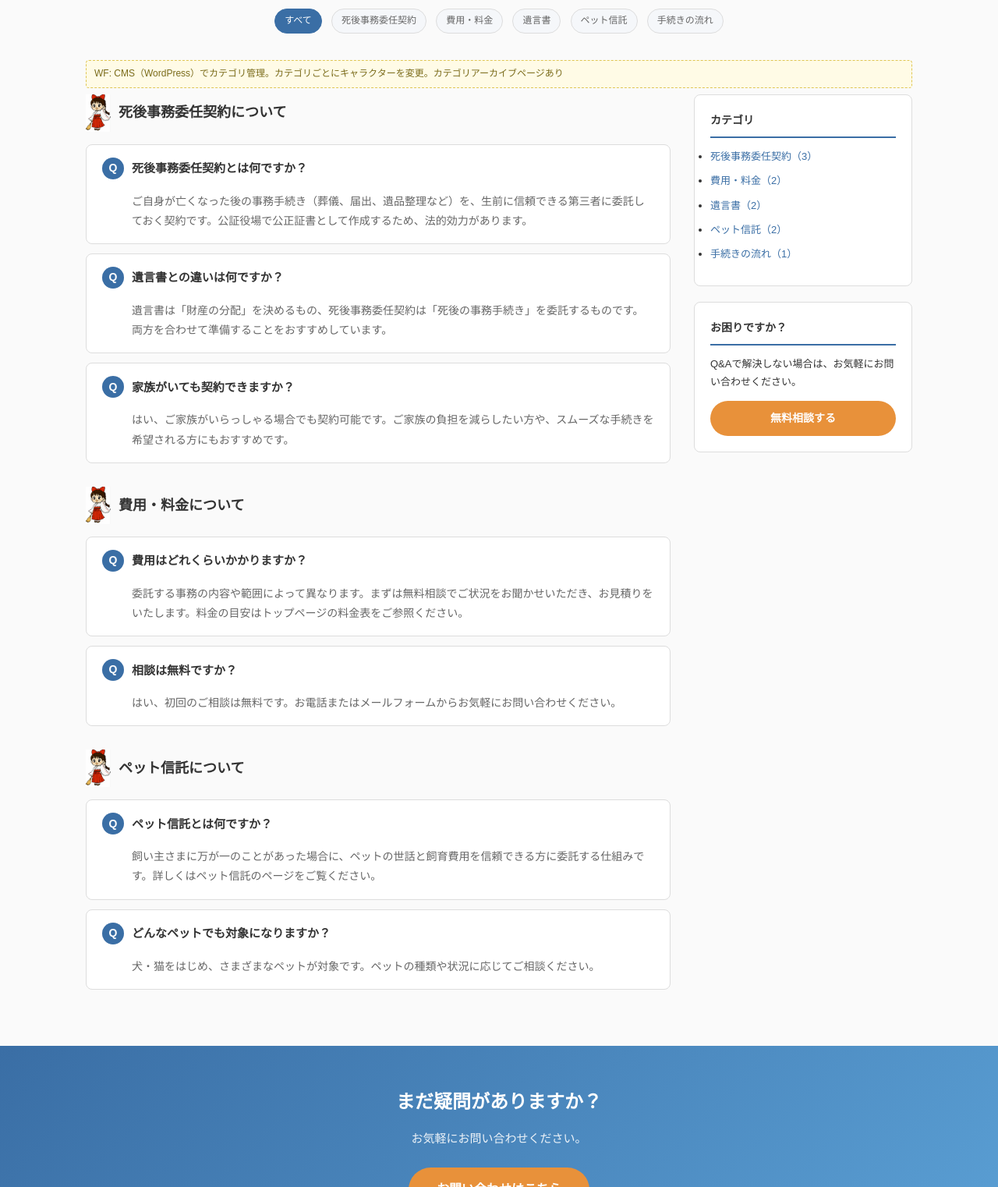
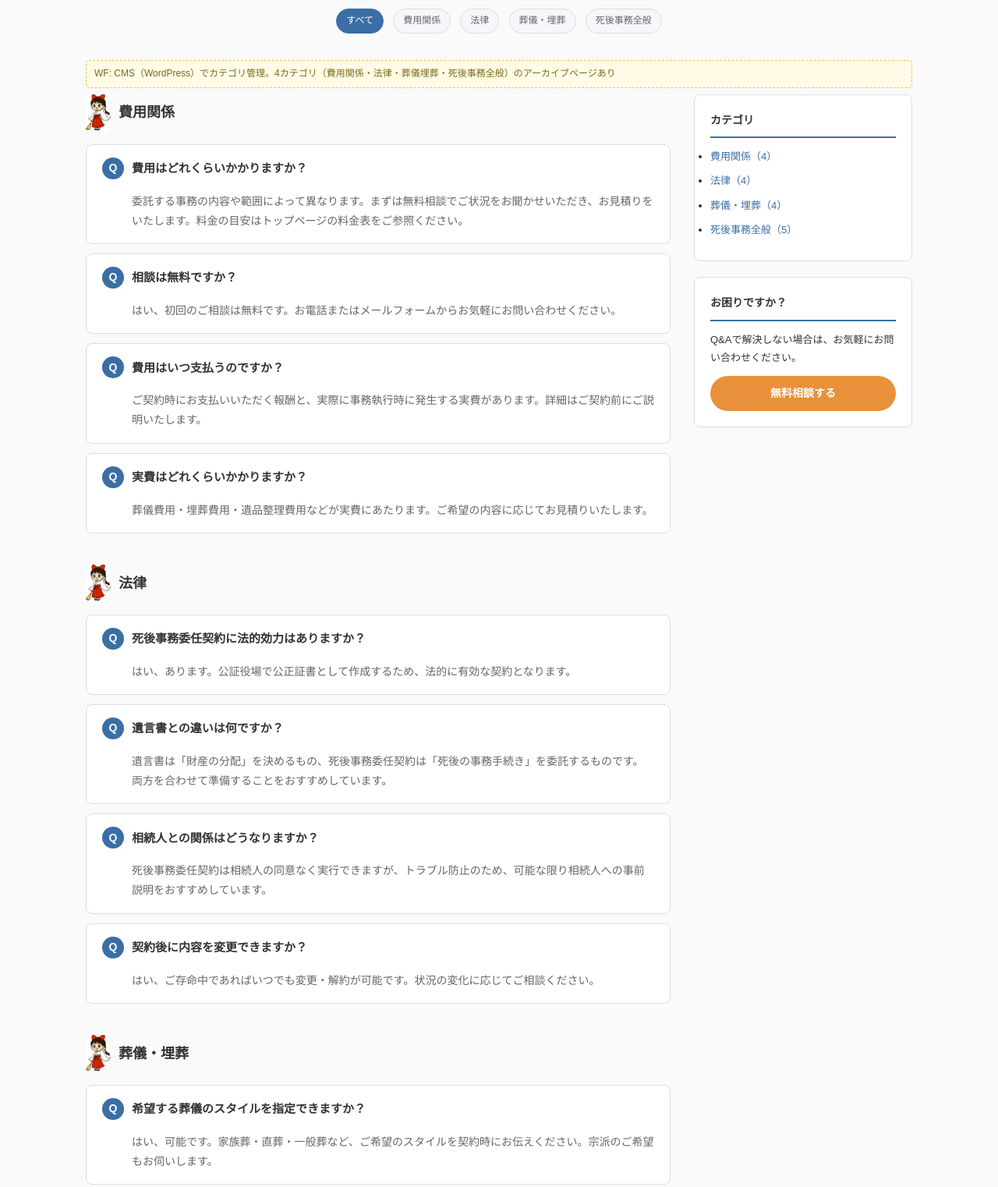
Before and after one commit to ryusei-ops/shigojumu-wireframe, a plain HTML site: page qa.html in a window 1280 px wide. Shown: the part 280-1802 px from the top of the page at 78% size. Drawn offline with Linux system fonts and the light colour scheme.

Commit message:
Q&Aカテゴリを4つに再構成（費用関係・法律・葬儀埋葬・死後事務全般）、レクチャー→5分でわかる死後事務委任契約

```diff
--- a/qa.html
+++ b/qa.html
@@ -11,7 +11,7 @@
 <header class="site-header">
   <div class="header-inner">
     <a href="index.html" class="site-logo"><div class="logo-placeholder">LOGO</div><div>行政書士法人 神楽坂法務合同事務所<span>死後事務委任契約 専門サイト</span></div></a>
-    <nav class="global-nav"><ul><li><a href="about-shigojumu.html">死後事務とは</a></li><li><a href="lecture.html">レクチャー</a></li><li><a href="pet-trust.html">ペット信託</a></li><li><a href="qa.html">Q&A</a></li><li><a href="office.html">事務所概要</a></li><li><a href="contact.html" class="header-cta">無料相談</a></li></ul></nav>
+    <nav class="global-nav"><ul><li><a href="about-shigojumu.html">死後事務とは</a></li><li><a href="lecture.html">5分でわかる死後事務委任契約</a></li><li><a href="pet-trust.html">ペット信託</a></li><li><a href="qa.html">Q&A</a></li><li><a href="office.html">事務所概要</a></li><li><a href="contact.html" class="header-cta">無料相談</a></li></ul></nav>
     <button class="nav-toggle" aria-label="メニュー">&#9776;</button>
   </div>
 </header>
@@ -28,67 +28,109 @@
     <!-- カテゴリフィルター -->
     <div style="text-align:center;margin-bottom:30px;">
       <span class="tag tag--active">すべて</span>
-      <span class="tag">死後事務委任契約</span>
-      <span class="tag">費用・料金</span>
-      <span class="tag">遺言書</span>
-      <span class="tag">ペット信託</span>
-      <span class="tag">手続きの流れ</span>
+      <a href="#cat-cost" class="tag">費用関係</a>
+      <a href="#cat-law" class="tag">法律</a>
+      <a href="#cat-funeral" class="tag">葬儀・埋葬</a>
+      <a href="#cat-general" class="tag">死後事務全般</a>
     </div>
-    <div class="wf-note">WF: CMS（WordPress）でカテゴリ管理。カテゴリごとにキャラクターを変更。カテゴリアーカイブページあり</div>
+    <div class="wf-note">WF: CMS（WordPress）でカテゴリ管理。4カテゴリ（費用関係・法律・葬儀埋葬・死後事務全般）のアーカイブページあり</div>
 
     <div class="content-with-sidebar">
       <div>
-        <!-- 死後事務委任契約 カテゴリ -->
-        <h2 style="font-size:18px;margin-bottom:16px;display:flex;align-items:center;gap:10px;">
+        <!-- 費用関係 -->
+        <h2 id="cat-cost" style="font-size:18px;margin-bottom:16px;display:flex;align-items:center;gap:10px;">
           <img src="images/kagura.png" alt="かぐらちゃん" style="height:48px;">
-          死後事務委任契約について
+          費用関係
+        </h2>
+
+        <div class="faq-item">
+          <div class="faq-question"><span class="q-label">Q</span>費用はどれくらいかかりますか？</div>
+          <div class="faq-answer">委託する事務の内容や範囲によって異なります。まずは無料相談でご状況をお聞かせいただき、お見積りをいたします。料金の目安はトップページの料金表をご参照ください。</div>
+        </div>
+        <div class="faq-item">
+          <div class="faq-question"><span class="q-label">Q</span>相談は無料ですか？</div>
+          <div class="faq-answer">はい、初回のご相談は無料です。お電話またはメールフォームからお気軽にお問い合わせください。</div>
+        </div>
+        <div class="faq-item">
+          <div class="faq-question"><span class="q-label">Q</span>費用はいつ支払うのですか？</div>
+          <div class="faq-answer">ご契約時にお支払いいただく報酬と、実際に事務執行時に発生する実費があります。詳細はご契約前にご説明いたします。</div>
+        </div>
+        <div class="faq-item">
+          <div class="faq-question"><span class="q-label">Q</span>実費はどれくらいかかりますか？</div>
+          <div class="faq-answer">葬儀費用・埋葬費用・遺品整理費用などが実費にあたります。ご希望の内容に応じてお見積りいたします。</div>
+        </div>
+
+        <!-- 法律 -->
+        <h2 id="cat-law" style="font-size:18px;margin:40px 0 16px;display:flex;align-items:center;gap:10px;">
+          <img src="images/kagura.png" alt="かぐらちゃん" style="height:48px;">
+          法律
+        </h2>
+
+        <div class="faq-item">
+          <div class="faq-question"><span class="q-label">Q</span>死後事務委任契約に法的効力はありますか？</div>
+          <div class="faq-answer">はい、あります。公証役場で公正証書として作成するため、法的に有効な契約となります。</div>
+        </div>
+        <div class="faq-item">
+          <div class="faq-question"><span class="q-label">Q</span>遺言書との違いは何ですか？</div>
+          <div class="faq-answer">遺言書は「財産の分配」を決めるもの、死後事務委任契約は「死後の事務手続き」を委託するものです。両方を合わせて準備することをおすすめしています。</div>
+        </div>
+        <div class="faq-item">
+          <div class="faq-question"><span class="q-label">Q</span>相続人との関係はどうなりますか？</div>
+          <div class="faq-answer">死後事務委任契約は相続人の同意なく実行できますが、トラブル防止のため、可能な限り相続人への事前説明をおすすめしています。</div>
+        </div>
+        <div class="faq-item">
+          <div class="faq-question"><span class="q-label">Q</span>契約後に内容を変更できますか？</div>
+          <div class="faq-answer">はい、ご存命中であればいつでも変更・解約が可能です。状況の変化に応じてご相談ください。</div>
+        </div>
+
+        <!-- 葬儀・埋葬 -->
+        <h2 id="cat-funeral" style="font-size:18px;margin:40px 0 16px;display:flex;align-items:center;gap:10px;">
+          <img src="images/kagura.png" alt="かぐらちゃん" style="height:48px;">
+          葬儀・埋葬
+        </h2>
+
+        <div class="faq-item">
+          <div class="faq-question"><span class="q-label">Q</span>希望する葬儀のスタイルを指定できますか？</div>
+          <div class="faq-answer">はい、可能です。家族葬・直葬・一般葬など、ご希望のスタイルを契約時にお伝えください。宗派のご希望もお伺いします。</div>
+        </div>
+        <div class="faq-item">
+          <div class="faq-question"><span class="q-label">Q</span>散骨や樹木葬も対応できますか？</div>
+          <div class="faq-answer">はい、対応可能です。散骨・樹木葬・永代供養墓など、ご希望の埋葬方法をお聞かせください。</div>
+        </div>
+        <div class="faq-item">
+          <div class="faq-question"><span class="q-label">Q</span>お墓がない場合はどうなりますか？</div>
+          <div class="faq-answer">お墓がない方でも、永代供養・納骨堂・散骨などの選択肢があります。ご希望に応じて手配いたします。</div>
+        </div>
+        <div class="faq-item">
+          <div class="faq-question"><span class="q-label">Q</span>遺骨を特定の場所に納めたいのですが？</div>
+          <div class="faq-answer">ご希望の場所・方法に合わせて対応いたします。詳細は事前にお伺いしておきます。</div>
+        </div>
+
+        <!-- 死後事務全般 -->
+        <h2 id="cat-general" style="font-size:18px;margin:40px 0 16px;display:flex;align-items:center;gap:10px;">
+          <img src="images/kagura.png" alt="かぐらちゃん" style="height:48px;">
+          死後事務全般
         </h2>
 
         <div class="faq-item">
           <div class="faq-question"><span class="q-label">Q</span>死後事務委任契約とは何ですか？</div>
           <div class="faq-answer">ご自身が亡くなった後の事務手続き（葬儀、届出、遺品整理など）を、生前に信頼できる第三者に委託しておく契約です。公証役場で公正証書として作成するため、法的効力があります。</div>
         </div>
-
-        <div class="faq-item">
-          <div class="faq-question"><span class="q-label">Q</span>遺言書との違いは何ですか？</div>
-          <div class="faq-answer">遺言書は「財産の分配」を決めるもの、死後事務委任契約は「死後の事務手続き」を委託するものです。両方を合わせて準備することをおすすめしています。</div>
-        </div>
-
         <div class="faq-item">
           <div class="faq-question"><span class="q-label">Q</span>家族がいても契約できますか？</div>
           <div class="faq-answer">はい、ご家族がいらっしゃる場合でも契約可能です。ご家族の負担を減らしたい方や、スムーズな手続きを希望される方にもおすすめです。</div>
         </div>
-
-        <!-- 費用・料金 カテゴリ -->
-        <h2 style="font-size:18px;margin:30px 0 16px;display:flex;align-items:center;gap:10px;">
-          <img src="images/kagura.png" alt="かぐらちゃん" style="height:48px;">
-          費用・料金について
-        </h2>
-
         <div class="faq-item">
-          <div class="faq-question"><span class="q-label">Q</span>費用はどれくらいかかりますか？</div>
-          <div class="faq-answer">委託する事務の内容や範囲によって異なります。まずは無料相談でご状況をお聞かせいただき、お見積りをいたします。料金の目安はトップページの料金表をご参照ください。</div>
+          <div class="faq-question"><span class="q-label">Q</span>遺品整理はどこまで対応してもらえますか？</div>
+          <div class="faq-answer">住居の明渡し・遺品の仕分け・処分まで対応可能です。形見分けのご希望があれば事前にお伝えください。</div>
         </div>
-
         <div class="faq-item">
-          <div class="faq-question"><span class="q-label">Q</span>相談は無料ですか？</div>
-          <div class="faq-answer">はい、初回のご相談は無料です。お電話またはメールフォームからお気軽にお問い合わせください。</div>
+          <div class="faq-question"><span class="q-label">Q</span>SNSやデジタル遺品の整理もお願いできますか？</div>
+          <div class="faq-answer">はい、対応しています。SNSアカウントの削除、サブスクリプションの解約など、デジタル遺品の整理も承ります。</div>
         </div>
-
-        <!-- ペット信託 カテゴリ -->
-        <h2 style="font-size:18px;margin:30px 0 16px;display:flex;align-items:center;gap:10px;">
-          <img src="images/kagura.png" alt="かぐらちゃん" style="height:48px;">
-          ペット信託について
-        </h2>
-
         <div class="faq-item">
-          <div class="faq-question"><span class="q-label">Q</span>ペット信託とは何ですか？</div>
-          <div class="faq-answer">飼い主さまに万が一のことがあった場合に、ペットの世話と飼育費用を信頼できる方に委託する仕組みです。詳しくはペット信託のページをご覧ください。</div>
-        </div>
-
-        <div class="faq-item">
-          <div class="faq-question"><span class="q-label">Q</span>どんなペットでも対象になりますか？</div>
-          <div class="faq-answer">犬・猫をはじめ、さまざまなペットが対象です。ペットの種類や状況に応じてご相談ください。</div>
+          <div class="faq-question"><span class="q-label">Q</span>どのタイミングで契約すればいいですか？</div>
+          <div class="faq-answer">お元気なうちにご準備いただくのがおすすめです。判断能力が十分なうちに、ご自身の意思で契約を結ぶことが大切です。</div>
         </div>
       </div>
 
@@ -97,11 +139,10 @@
         <div class="widget">
           <h4>カテゴリ</h4>
           <ul>
-            <li><a href="#">死後事務委任契約（3）</a></li>
-            <li><a href="#">費用・料金（2）</a></li>
-            <li><a href="#">遺言書（2）</a></li>
-            <li><a href="#">ペット信託（2）</a></li>
-            <li><a href="#">手続きの流れ（1）</a></li>
+            <li><a href="#cat-cost">費用関係（4）</a></li>
+            <li><a href="#cat-law">法律（4）</a></li>
+            <li><a href="#cat-funeral">葬儀・埋葬（4）</a></li>
+            <li><a href="#cat-general">死後事務全般（5）</a></li>
           </ul>
         </div>
         <div class="widget">
@@ -125,7 +166,7 @@
 <footer class="site-footer">
   <div class="footer-inner">
     <div class="footer-col"><h4>行政書士法人 神楽坂法務合同事務所</h4><p>〒162-0825<br>東京都新宿区神楽坂4-1-1 オザワビル6階</p></div>
-    <div class="footer-col"><h4>サービス</h4><ul><li><a href="about-shigojumu.html">死後事務委任契約とは</a></li><li><a href="lecture.html">レクチャー</a></li><li><a href="pet-trust.html">ペット信託</a></li><li><a href="will.html">遺言書を作っておこう</a></li></ul></div>
+    <div class="footer-col"><h4>サービス</h4><ul><li><a href="about-shigojumu.html">死後事務委任契約とは</a></li><li><a href="lecture.html">5分でわかる死後事務委任契約</a></li><li><a href="pet-trust.html">ペット信託</a></li><li><a href="will.html">遺言書を作っておこう</a></li></ul></div>
     <div class="footer-col"><h4>インフォメーション</h4><ul><li><a href="qa.html">よくある質問</a></li><li><a href="blog.html">ブログ</a></li><li><a href="office.html">事務所概要</a></li><li><a href="contact.html">お問い合わせ</a></li><li><a href="privacy.html">プライバシーポリシー</a></li></ul></div>
   </div>
   <div class="footer-bottom">&copy; 行政書士法人 神楽坂法務合同事務所 All Rights Reserved.</div>
```
Also changed, not shown: about-shigojumu.html (+2 -2 lines), blog.html (+2 -2 lines), contact.html (+2 -2 lines), index.html (+2 -2 lines), lecture.html (+5 -5 lines), office.html (+2 -2 lines), pet-trust.html (+2 -2 lines), privacy.html (+2 -2 lines), will.html (+2 -2 lines).
